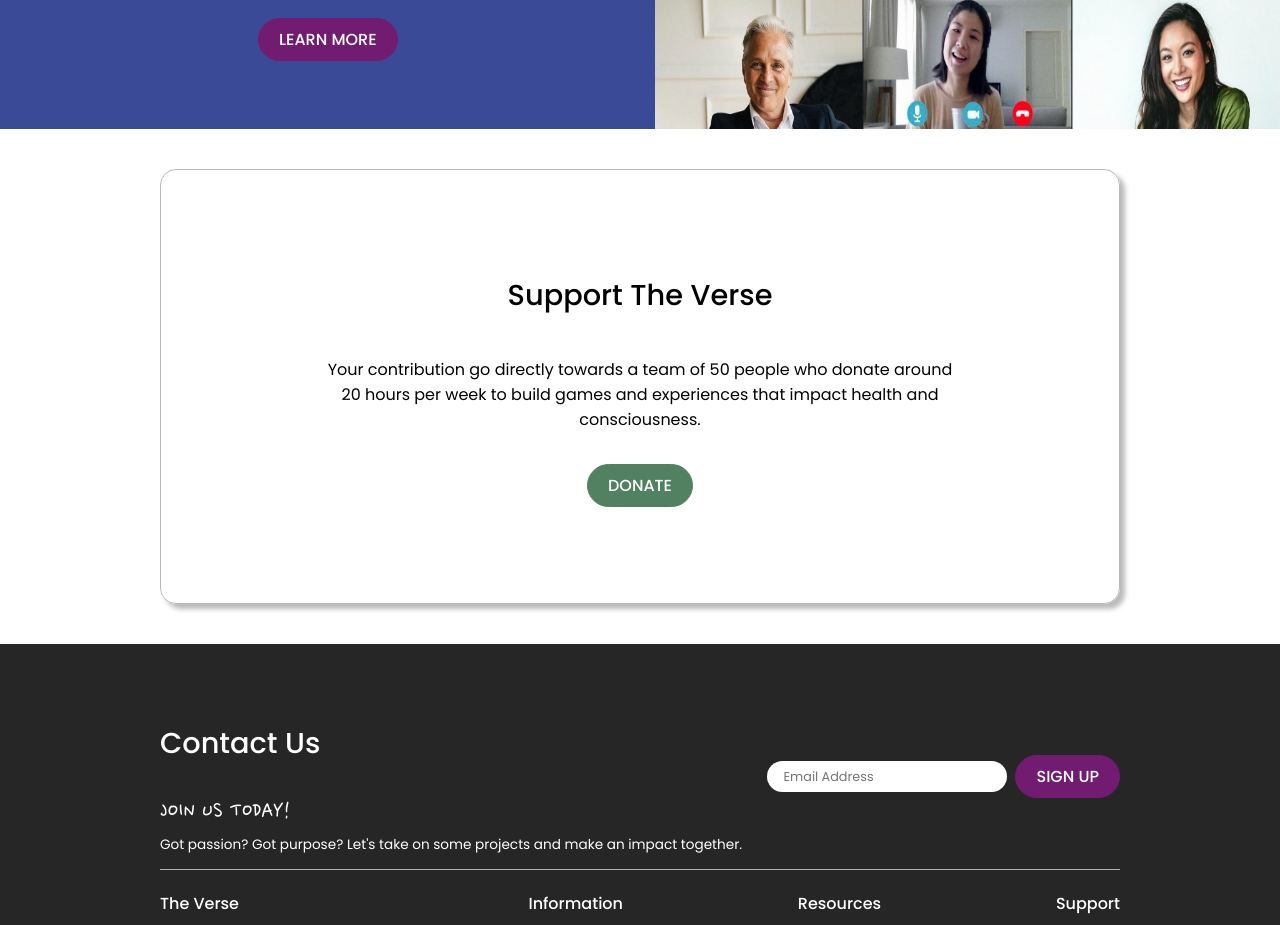
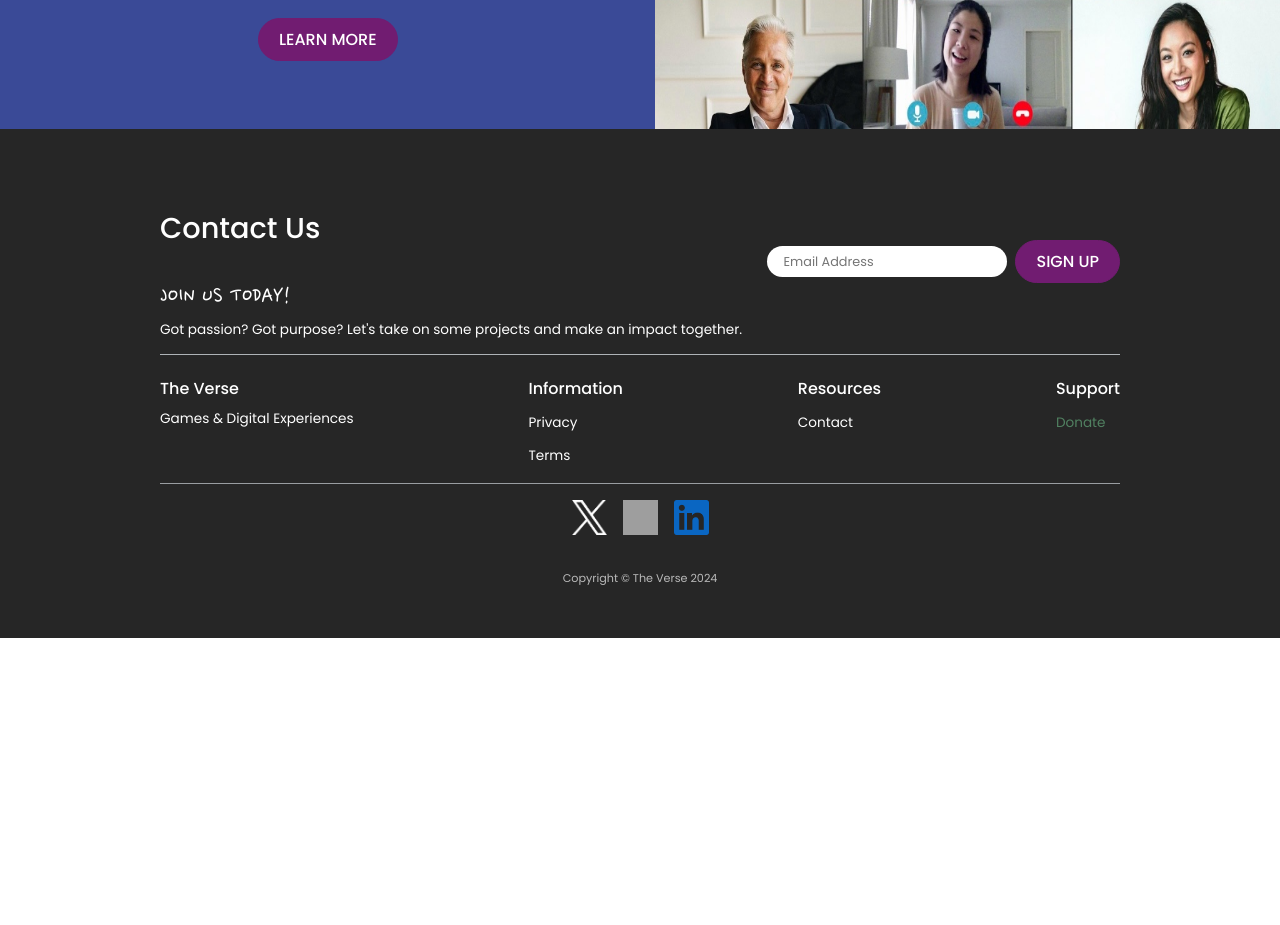
Before and after one commit to bstintheverse/theversewebdev, a React (Vite) app in the folder client/: page / in a window 1280 px wide. Shown: the part 1200-2125 px from the top of the page. After the commit the page ends 1838 px from the top, so only its background shows below. Built offline with nearby package versions, Linux system fonts and the light colour scheme; grey boxes are pictures that could not be loaded.

Commit message:
comment out donate section

```diff
--- a/client/src/pages/Home/Home.tsx
+++ b/client/src/pages/Home/Home.tsx
@@ -57,7 +57,7 @@ export default function HomePage() {
                 </div>
             </div>
 
-            <div className="home__support">
+            {/* <div className="home__support">
                 <div className="home__support-container">
                     <h2 className="home__support-heading">
                         Support The Verse
@@ -72,7 +72,7 @@ export default function HomePage() {
                         Donate
                     </p>
                 </div>
-            </div>
+            </div> */}
         </section>
     )
 };
```
